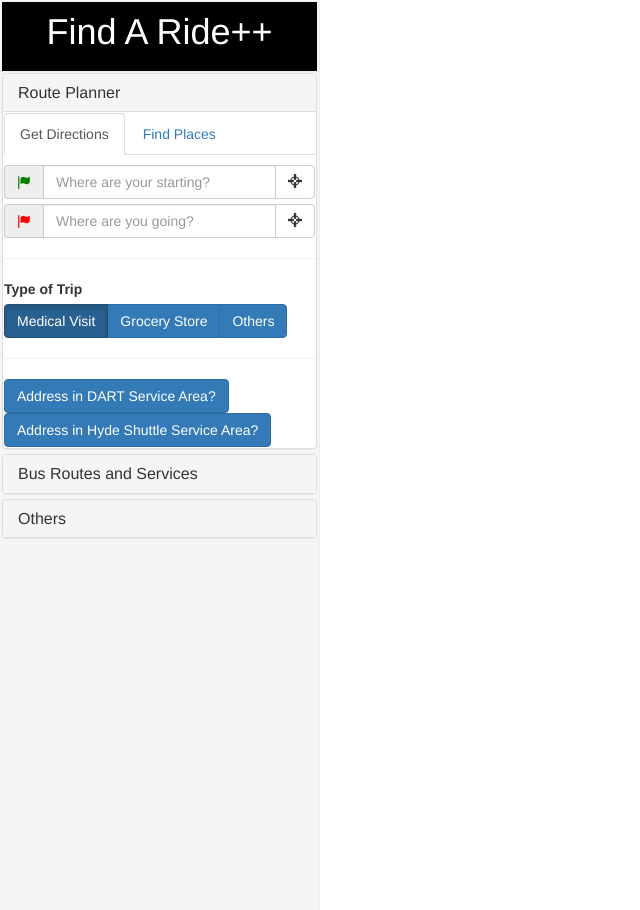
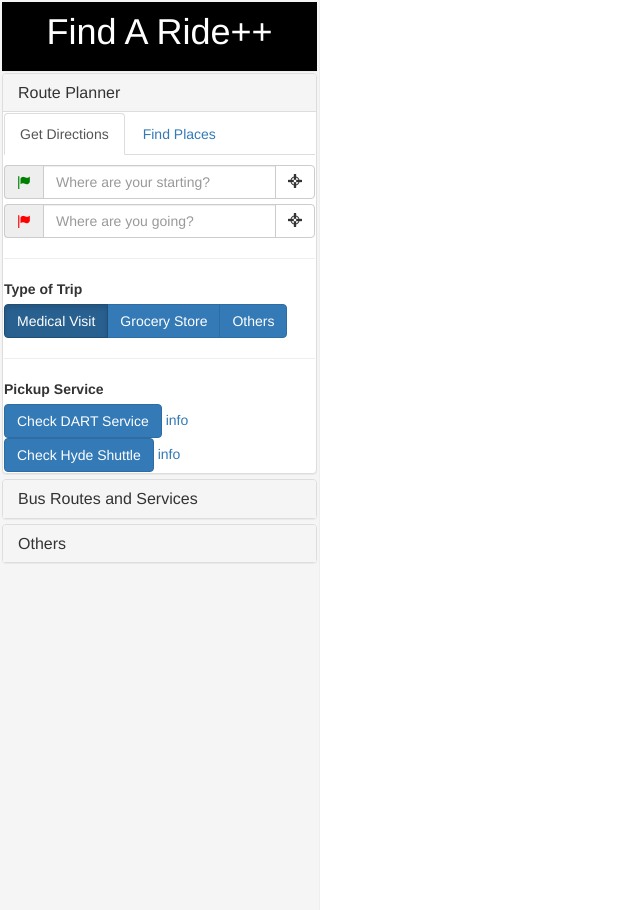
Before and after one commit to technerdlove/findaride_hack, a Jekyll site: the page index.html, which Jekyll copies as it is, in a window 1280 px wide. Shown: the whole page, without its empty margins (0-640 px from the left). Built offline with Jekyll 4.4.1, drawn with Linux system fonts in a browser that asks for light colours; nearby versions of some CDN libraries.

Commit message:
add links for DART and Hyde shuttles

```diff
--- a/index.html
+++ b/index.html
@@ -147,17 +147,27 @@
                           </div>
 
                           <hr />
+                          <label>Pickup Service</label>
+                          <div>
+                              <div>
                               <button type="button" id="go" onclick="showAddress()" data-loading-text="Loading..." class="btn btn-primary" autocomplete="off" style="text-align: center;">
-                              Address in DART Service Area?
+                                  Check DART Service
                               </button>
+                              <a href="http://metro.kingcounty.gov/tops/bus/dart/">info</a>
+                              </div>
+
+                              <div>
                               <button type="button" id="hyde_address_button"
                                       onclick="maybeDisplayHydeShuttles()"
                                       data-loading-text="Loading..."
                                       class="btn btn-primary"
                                       autocomplete="off"
                                       style="text-align: center;">
-                              Address in Hyde Shuttle Service Area?
+                                  Check Hyde Shuttle
                               </button>
+                              <a href="https://soundgenerations.org/get-help/transportation/hyde-shuttle/">info</a>
+                              </div>
+                          </div>
                     </div>
                     <div id="menu1" class="tab-pane fade" style="text-align: center;">
 
```
Lines whose indentation alone changed are shown as unchanged.
